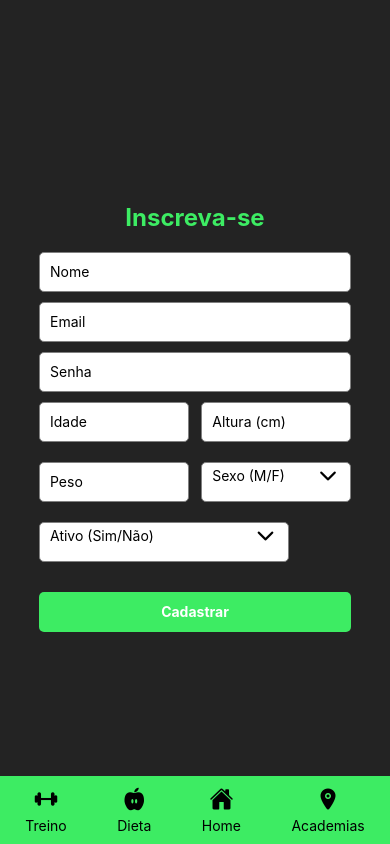
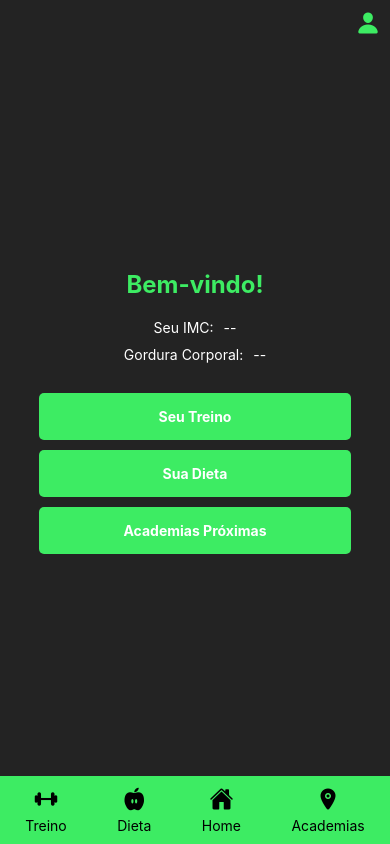
Before and after one commit to guimendes981/Fithub, a React Native app: screen / in a window 390 px wide. Built offline with nearby package versions, Linux system fonts and the light colour scheme.

Commit message:
Add Home component and update App.jsx

```diff
--- a/App.jsx
+++ b/App.jsx
@@ -2,11 +2,12 @@ import { StatusBar } from 'expo-status-bar';
 import { StyleSheet, Text, TouchableOpacity, View } from 'react-native';
 import CadastroForm from './src/components/CadastroForm';
 import BottomBar from './src/components/BottomBar';
+import Home from './src/components/Home';
 
 export default function App() {
   return (
     <View style={styles.container}>
-        <CadastroForm />
+      <Home/>
       <BottomBar />
       <StatusBar style="auto" />
     </View>
--- /dev/null
+++ b/src/components/Home.jsx
@@ -0,0 +1,99 @@
+import React from 'react';
+import { View, Text, TouchableOpacity, StyleSheet } from 'react-native';
+import { Ionicons } from '@expo/vector-icons';
+
+export default function Home({ navigation }) {
+  const goToProfile = () => {
+    navigation.navigate('Profile');
+  };
+
+  return (
+    <View style={styles.container}>
+      <TouchableOpacity onPress={goToProfile} style={styles.profileIcon}>
+        <Ionicons name="person" size={24} color="#3DEC63" />
+      </TouchableOpacity>
+      <View style={styles.banner}>
+        <Text style={styles.bannerText}>Bem-vindo!</Text>
+      </View>
+      <View style={styles.infoContainer}>
+        <View style={styles.infoRow}>
+          <Text style={styles.infoTitle}>Seu IMC:</Text>
+          <Text style={styles.infoValue}>--</Text>
+        </View>
+        <View style={styles.infoRow}>
+          <Text style={styles.infoTitle}>Gordura Corporal:</Text>
+          <Text style={styles.infoValue}>--</Text>
+        </View>
+      </View>
+      <View style={styles.buttonContainer}>
+        <TouchableOpacity style={styles.button} onPress={() => navigation.navigate('Treino')}>
+          <Text style={styles.buttonText}>Seu Treino</Text>
+        </TouchableOpacity>
+        <TouchableOpacity style={styles.button} onPress={() => navigation.navigate('Dieta')}>
+          <Text style={styles.buttonText}>Sua Dieta</Text>
+        </TouchableOpacity>
+        <TouchableOpacity style={styles.button} onPress={() => navigation.navigate('Academias')}>
+          <Text style={styles.buttonText}>Academias Próximas</Text>
+        </TouchableOpacity>
+      </View>
+    </View>
+  );
+}
+
+const styles = StyleSheet.create({
+  container: {
+    width: '100%',
+    height: '100%',
+    flex: 1,
+    backgroundColor: '#232323',
+    alignItems: 'center',
+    justifyContent: 'center',
+  },
+  profileIcon: {
+    position: 'absolute',
+    top: 10,
+    right: 10,
+  },
+  banner: {
+    justifyContent: 'center',
+    alignItems: 'center',
+    marginBottom: 20,
+  },
+  bannerText: {
+    fontSize: 24,
+    color: '#3DEC63',
+    fontWeight: 'bold',
+  },
+  infoContainer: {
+    alignItems: 'center',
+    marginBottom: 20,
+  },
+  infoRow: {
+    flexDirection: 'row',
+    marginBottom: 10,
+  },
+  infoTitle: {
+    color: '#FFF',
+    marginRight: 10,
+  },
+  infoValue: {
+    color: '#FFF',
+  },
+  buttonContainer: {
+    alignItems: 'center',
+    width: '80%',
+    marginBottom: 10,
+  },
+  button: {
+    backgroundColor: '#3DEC63',
+    padding: 15,
+    borderRadius: 5,
+    marginBottom: 10,
+    width: '100%',
+    alignItems: 'center',
+  },
+  buttonText: {
+    color: '#FFF',
+    fontWeight: 'bold',
+  },
+});
```
